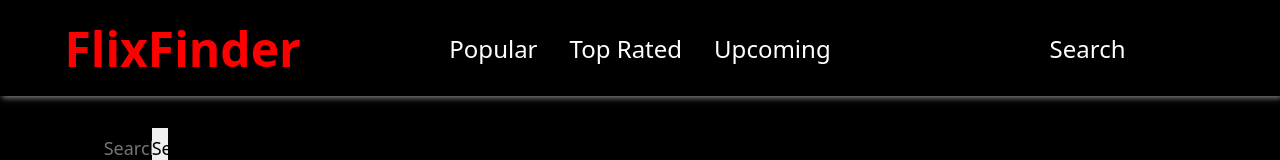
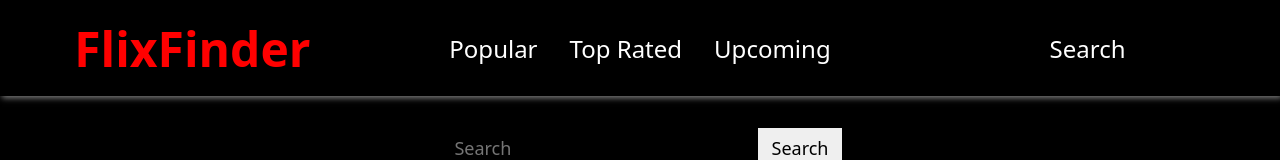
Before and after one commit to Abhishek97Ojha/FlixFinder, a React (Create React App) app: page /search in a window 1280 px wide. Shown: the top 160 px of the page. Built offline with nearby package versions, Linux system fonts and the light colour scheme; no server answers.

Commit message:
Update header.css

```diff
--- a/src/components/header/header.css
+++ b/src/components/header/header.css
@@ -28,9 +28,12 @@
 
 .headerIcon{
     /* font-size: 2.5rem !important; */
-/*     border: 2px solid red; */
+    /* border: 2px solid red; */
     width: 20%;
     height: 8svh;
+    display: flex;
+    align-items: center;
+    justify-content: center;
 }
 .headerIcon>h1{
     color:red;
@@ -41,7 +44,7 @@
     align-items: center;
     /* border: 2px solid red; */
 }
-.search{
+.headerLeft>.search{
     display: flex;
     justify-content: center;
     align-items: center;
```
